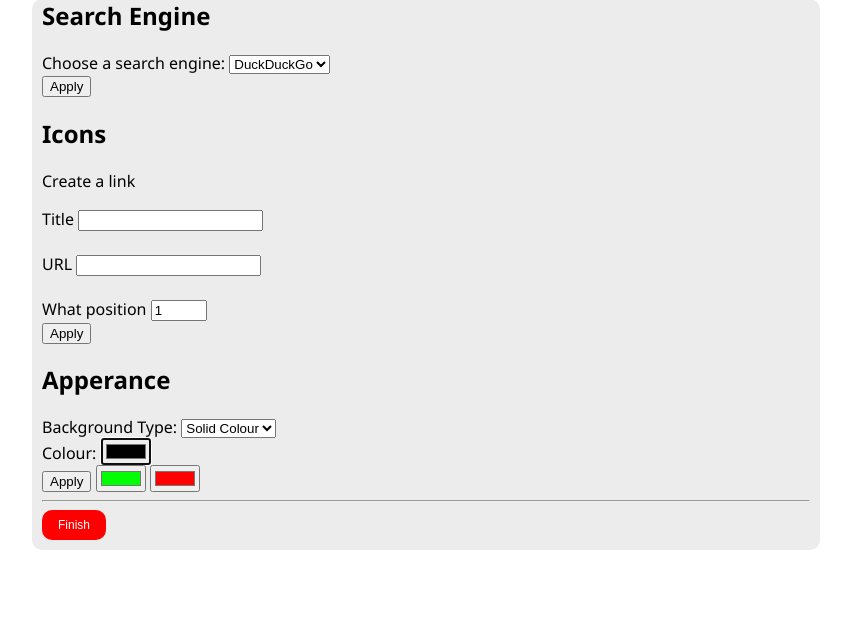
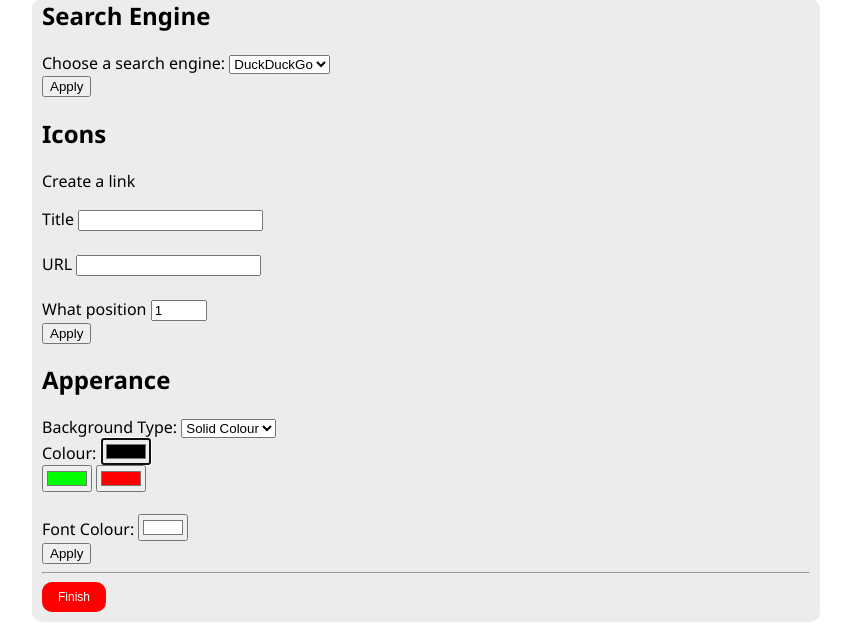
Before and after one commit to Shaddow798/startpage, a Flask app: page /settings in a window 1280 px wide. Shown: the part 174-800 px from the top of the page, without its empty margins (224-1075 px from the left). Run offline with Flask 3, Linux system fonts and the light colour scheme.

Commit message:
add a font colour selector

```diff
--- a/static/css/startpage.css
+++ b/static/css/startpage.css
@@ -64,7 +64,7 @@ object_link {
 .settings-icon {
     font-size: 36px;
     float: right;
-    padding: 15px
+    padding: 15px;
 }
 
 .fa-gear {
--- a/templates/settings.html
+++ b/templates/settings.html
@@ -57,15 +57,20 @@
             <option value="gradent">Gradent</option>
         </select>
         <br>
+
         <label for="colourpicker">Colour:</label>
         <input type="color" id="colourpicker" value="#00000">
-
+        <br>
+        <input class="color1" type="color" name="color1" value="#00ff00">
+        <input class="color2" type="color" name="color2" value="#ff0000">
+        <br>
         <br>
 
+        <label for="font_colour">Font Colour:</label>
+        <input type="color" id="font_colour" value="#FFFFFF">
+        <br>
         <input type="submit" value="Apply">
 
-        <input class="color1" type="color" name="color1" value="#00ff00">
-        <input class="color2" type="color" name="color2" value="#ff0000">
     </form>
     <hr>
     <a href="/">
```
